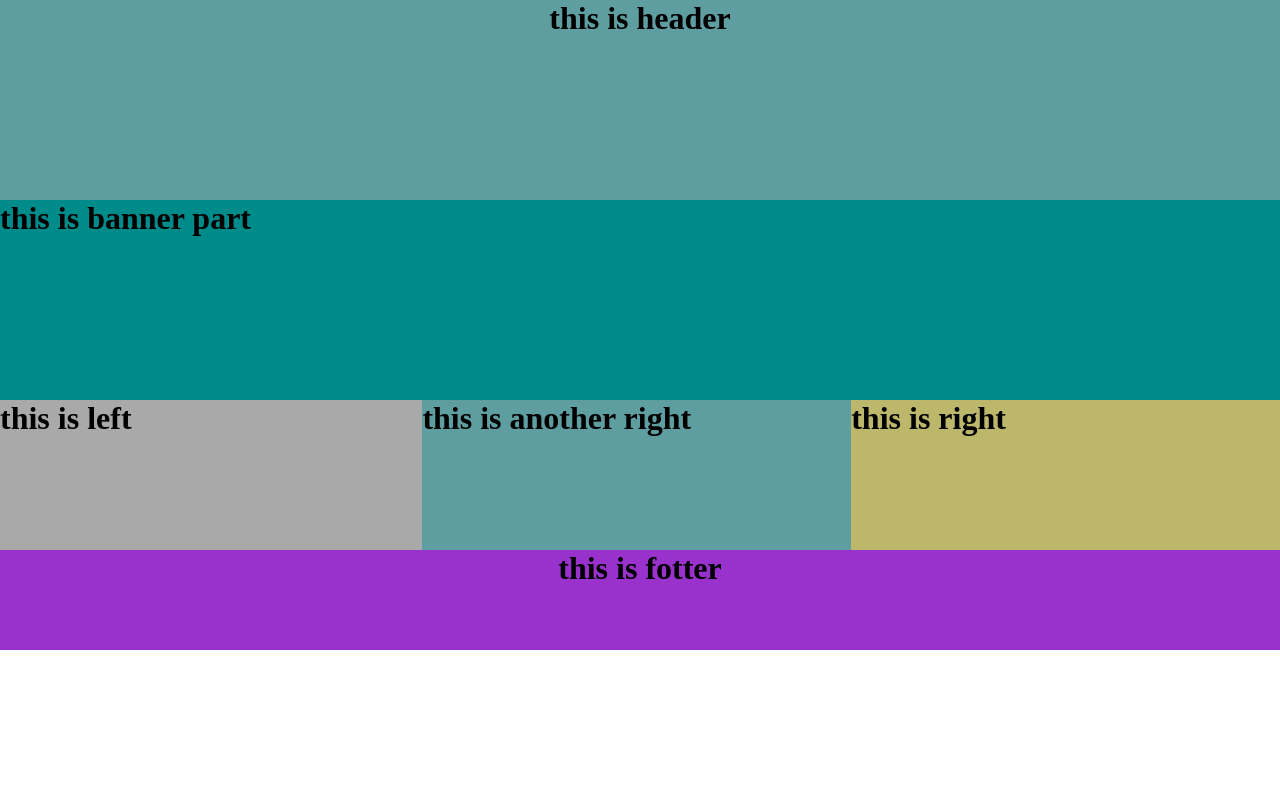
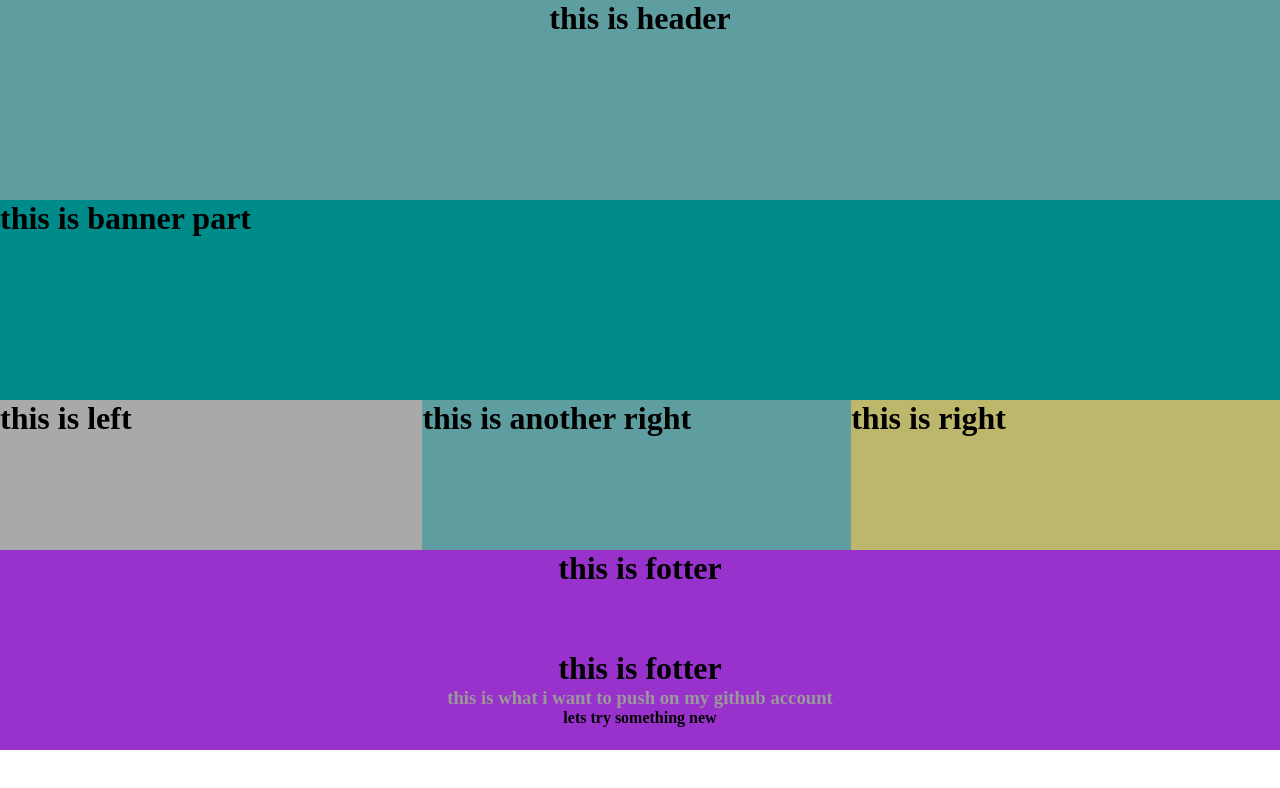
Before and after one commit to Imranbd333/third-day, a plain HTML site: page index.html in a window 1280 px wide. Drawn offline with Linux system fonts and the light colour scheme.

Commit message:
fotter added

```diff
--- a/index.html
+++ b/index.html
@@ -36,5 +36,12 @@
     <div class="fotter">
      <h1>this is fotter</h1>
     </div>
+    <div class="fotter">
+      <h1>this is fotter</h1>
+      <h3>this is what i want to push on my github account</h3>
+      <h4>lets try something new</h4>
+     </div>
+
+
 </body>
 </html>
```
